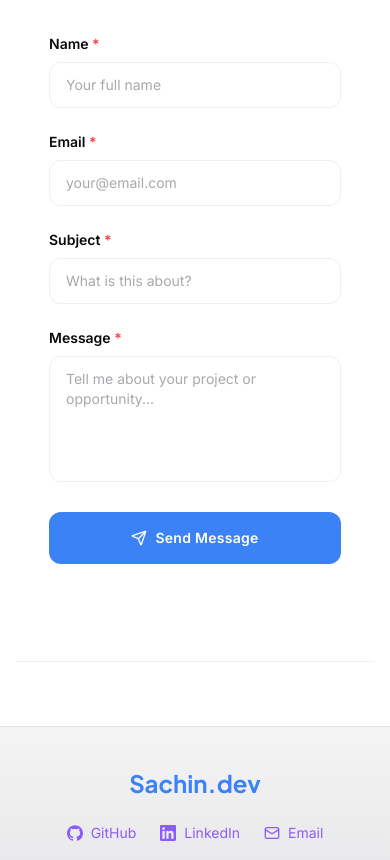
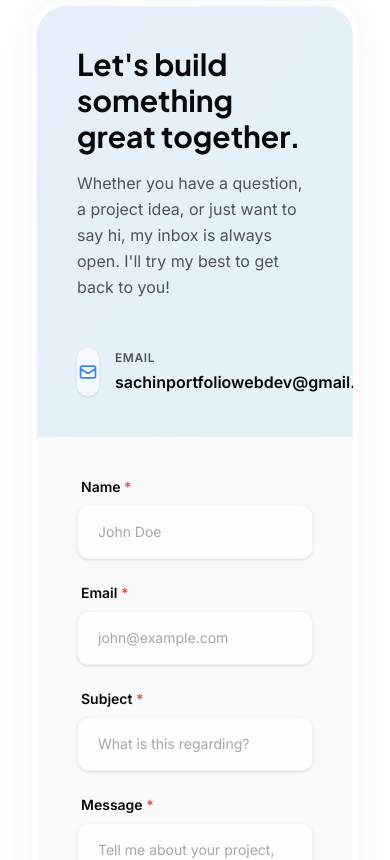
Before and after one commit to Sachin7568/Portfolio, a Next.js app: page / in a window 390 px wide. Shown: the part 8760-9620 px from the top of the page. Built offline with nearby package versions, Linux system fonts and the light colour scheme.

Commit message:
Completely redesign Contact section with premium split layout and integrate Web3Forms

```diff
--- a/src/components/sections/Contact.tsx
+++ b/src/components/sections/Contact.tsx
@@ -50,22 +50,33 @@ export function Contact() {
     setStatus("loading");
 
     try {
-      // Using Formspree - replace YOUR_FORM_ID with actual Formspree form ID
-      const response = await fetch("https://formspree.io/f/YOUR_FORM_ID", {
+      // Use Web3Forms for easy, serverless email sending
+      const response = await fetch("https://api.web3forms.com/submit", {
         method: "POST",
-        headers: { "Content-Type": "application/json" },
-        body: JSON.stringify(formData),
+        headers: {
+          "Content-Type": "application/json",
+          Accept: "application/json",
+        },
+        body: JSON.stringify({
+          // NOTE: Replace this with your actual Web3Forms access key
+          access_key: "YOUR_WEB3FORMS_ACCESS_KEY_HERE",
+          ...formData,
+        }),
       });
 
-      if (response.ok) {
+      const json = await response.json();
+
+      if (response.status === 200) {
         setStatus("success");
         setFormData(initialFormData);
         setTimeout(() => setStatus("idle"), 5000);
       } else {
+        console.error("Form submission failed:", json);
         setStatus("error");
         setTimeout(() => setStatus("idle"), 5000);
       }
-    } catch {
+    } catch (error) {
+      console.error("Form submission error:", error);
       setStatus("error");
       setTimeout(() => setStatus("idle"), 5000);
     }
@@ -83,10 +94,10 @@ export function Contact() {
 
     const inputClasses = (field: keyof FormData) =>
     cn(
-      "w-full px-4 py-3 rounded-xl bg-surface-container-lowest border text-on-surface text-sm font-body placeholder:text-on-surface-variant/50 focus:outline-none focus:ring-2 focus:ring-primary focus:border-transparent transition-all",
+      "w-full px-5 py-4 rounded-xl bg-surface-container-lowest/50 dark:bg-zinc-950/50 border text-on-surface text-sm font-body placeholder:text-on-surface-variant/50 focus:outline-none focus:ring-0 focus:border-primary transition-all duration-300 shadow-sm hover:bg-surface-container-lowest",
       errors[field]
-        ? "border-error ring-1 ring-error"
-        : "border-outline-variant/50"
+        ? "border-error focus:border-error"
+        : "border-outline-variant/30"
     );
 
   return (
@@ -95,30 +106,65 @@ export function Contact() {
       className="py-16 md:py-24 border-b border-outline-variant/50"
       aria-labelledby="contact-heading"
     >
-      <div className="max-w-2xl mx-auto">
+      <div className="max-w-5xl mx-auto px-4">
         <AnimatedSection>
           <SectionHeader title="Get In Touch" id="contact-heading" align="center" />
         </AnimatedSection>
 
         <AnimatedSection delay={0.2}>
-          <div className="glass dark:bg-zinc-900/60 p-8 md:p-12 rounded-3xl border border-outline-variant/30">
+          <div className="glass dark:bg-zinc-900/40 p-1 md:p-2 rounded-[2rem] border border-outline-variant/30 shadow-[0_0_40px_rgba(0,0,0,0.05)]">
+            <div className="bg-surface dark:bg-zinc-950/50 rounded-[1.8rem] overflow-hidden">
+              <div className="grid grid-cols-1 lg:grid-cols-5">
+                {/* Left Side: Contact Info */}
+                <div className="lg:col-span-2 bg-gradient-to-br from-primary/10 to-tertiary/10 p-10 md:p-12 flex flex-col justify-between border-b lg:border-b-0 lg:border-r border-outline-variant/20 relative overflow-hidden">
+                  <div className="absolute top-0 left-0 w-full h-full bg-[radial-gradient(ellipse_at_top_left,_var(--tw-gradient-stops))] from-primary/20 via-transparent to-transparent opacity-50" />
+
+                  <div className="relative z-10">
+                    <h3 className="font-headline text-3xl font-bold text-on-surface mb-4">
+                      Let&apos;s build something great together.
+                    </h3>
+                    <p className="font-body text-base text-on-surface-variant mb-12 leading-relaxed">
+                      Whether you have a question, a project idea, or just want to say hi, my inbox is always open. I&apos;ll try my best to get back to you!
+                    </p>
+
+                    <div className="space-y-6">
+                      <div className="flex items-center gap-4">
+                        <div className="w-12 h-12 rounded-full glass flex items-center justify-center text-primary shadow-sm">
+                          <svg className="w-5 h-5" fill="none" viewBox="0 0 24 24" stroke="currentColor"><path strokeLinecap="round" strokeLinejoin="round" strokeWidth={2} d="M3 8l7.89 5.26a2 2 0 002.22 0L21 8M5 19h14a2 2 0 002-2V7a2 2 0 00-2-2H5a2 2 0 00-2 2v10a2 2 0 002 2z" /></svg>
+                        </div>
+                        <div>
+                          <p className="text-xs text-on-surface-variant font-semibold uppercase tracking-wider mb-1">Email</p>
+                          <a href="mailto:sachinportfoliowebdev@gmail.com" className="text-on-surface font-semibold hover:text-primary transition-colors">
+                            sachinportfoliowebdev@gmail.com
+                          </a>
+                        </div>
+                      </div>
+                    </div>
+                  </div>
+                </div>
+
+                {/* Right Side: Form */}
+                <div className="lg:col-span-3 p-10 md:p-12">
                   {status === "success" ? (
-              <div className="text-center py-8">
-                <CheckCircle className="w-16 h-16 text-primary mx-auto mb-4" />
-                <h3 className="font-headline text-xl font-semibold text-on-surface mb-2">
+                    <div className="text-center py-16">
+                      <div className="w-20 h-20 bg-primary/10 rounded-full flex items-center justify-center mx-auto mb-6">
+                        <CheckCircle className="w-10 h-10 text-primary" />
+                      </div>
+                      <h3 className="font-headline text-2xl font-bold text-on-surface mb-3">
                         Message Sent!
                       </h3>
-                <p className="text-on-surface-variant">
+                      <p className="text-on-surface-variant text-lg">
                         Thank you for reaching out. I&apos;ll get back to you soon.
                       </p>
                     </div>
                   ) : (
                     <form onSubmit={handleSubmit} noValidate className="space-y-6">
+                      <div className="grid grid-cols-1 md:grid-cols-2 gap-6">
                         {/* Name */}
                         <div>
                           <label
                             htmlFor="contact-name"
-                    className="block text-sm font-semibold text-on-surface mb-2"
+                            className="block text-sm font-semibold text-on-surface mb-2 ml-1"
                           >
                             Name <span className="text-error">*</span>
                           </label>
@@ -128,14 +174,14 @@ export function Contact() {
                             name="name"
                             value={formData.name}
                             onChange={handleChange}
-                    placeholder="Your full name"
+                            placeholder="John Doe"
                             className={inputClasses("name")}
                             aria-invalid={!!errors.name}
                             aria-describedby={errors.name ? "name-error" : undefined}
                           />
                           {errors.name && (
-                    <p id="name-error" className="mt-1 text-xs text-error flex items-center gap-1">
-                      <AlertCircle className="w-3 h-3" />
+                            <p id="name-error" className="mt-2 text-xs font-semibold text-error flex items-center gap-1.5 ml-1">
+                              <AlertCircle className="w-3.5 h-3.5" />
                               {errors.name}
                             </p>
                           )}
@@ -145,7 +191,7 @@ export function Contact() {
                         <div>
                           <label
                             htmlFor="contact-email"
-                    className="block text-sm font-semibold text-on-surface mb-2"
+                            className="block text-sm font-semibold text-on-surface mb-2 ml-1"
                           >
                             Email <span className="text-error">*</span>
                           </label>
@@ -155,24 +201,25 @@ export function Contact() {
                             name="email"
                             value={formData.email}
                             onChange={handleChange}
-                    placeholder="your@email.com"
+                            placeholder="john@example.com"
                             className={inputClasses("email")}
                             aria-invalid={!!errors.email}
                             aria-describedby={errors.email ? "email-error" : undefined}
                           />
                           {errors.email && (
-                    <p id="email-error" className="mt-1 text-xs text-error flex items-center gap-1">
-                      <AlertCircle className="w-3 h-3" />
+                            <p id="email-error" className="mt-2 text-xs font-semibold text-error flex items-center gap-1.5 ml-1">
+                              <AlertCircle className="w-3.5 h-3.5" />
                               {errors.email}
                             </p>
                           )}
+                        </div>
                       </div>
 
                       {/* Subject */}
                       <div>
                         <label
                           htmlFor="contact-subject"
-                    className="block text-sm font-semibold text-on-surface mb-2"
+                          className="block text-sm font-semibold text-on-surface mb-2 ml-1"
                         >
                           Subject <span className="text-error">*</span>
                         </label>
@@ -182,14 +229,14 @@ export function Contact() {
                           name="subject"
                           value={formData.subject}
                           onChange={handleChange}
-                    placeholder="What is this about?"
+                          placeholder="What is this regarding?"
                           className={inputClasses("subject")}
                           aria-invalid={!!errors.subject}
                           aria-describedby={errors.subject ? "subject-error" : undefined}
                         />
                         {errors.subject && (
-                    <p id="subject-error" className="mt-1 text-xs text-error flex items-center gap-1">
-                      <AlertCircle className="w-3 h-3" />
+                          <p id="subject-error" className="mt-2 text-xs font-semibold text-error flex items-center gap-1.5 ml-1">
+                            <AlertCircle className="w-3.5 h-3.5" />
                             {errors.subject}
                           </p>
                         )}
@@ -199,7 +246,7 @@ export function Contact() {
                       <div>
                         <label
                           htmlFor="contact-message"
-                    className="block text-sm font-semibold text-on-surface mb-2"
+                          className="block text-sm font-semibold text-on-surface mb-2 ml-1"
                         >
                           Message <span className="text-error">*</span>
                         </label>
@@ -208,15 +255,15 @@ export function Contact() {
                           name="message"
                           value={formData.message}
                           onChange={handleChange}
-                    placeholder="Tell me about your project or opportunity..."
-                    rows={5}
+                          placeholder="Tell me about your project, opportunity, or just say hi..."
+                          rows={6}
                           className={cn(inputClasses("message"), "resize-none")}
                           aria-invalid={!!errors.message}
                           aria-describedby={errors.message ? "message-error" : undefined}
                         />
                         {errors.message && (
-                    <p id="message-error" className="mt-1 text-xs text-error flex items-center gap-1">
-                      <AlertCircle className="w-3 h-3" />
+                          <p id="message-error" className="mt-2 text-xs font-semibold text-error flex items-center gap-1.5 ml-1">
+                            <AlertCircle className="w-3.5 h-3.5" />
                             {errors.message}
                           </p>
                         )}
@@ -224,9 +271,9 @@ export function Contact() {
 
                       {/* Error banner */}
                       {status === "error" && (
-                  <div className="p-4 rounded-xl bg-error-container text-on-error-container text-sm flex items-center gap-2">
-                    <AlertCircle className="w-4 h-4 shrink-0" />
-                    Something went wrong. Please try again or email me directly.
+                        <div className="p-4 rounded-xl bg-error-container/50 border border-error/20 text-on-surface text-sm flex items-center gap-3 font-semibold">
+                          <AlertCircle className="w-5 h-5 shrink-0 text-error" />
+                          Submission failed. Please check your Access Key or try emailing directly.
                         </div>
                       )}
 
@@ -234,16 +281,16 @@ export function Contact() {
                       <button
                         type="submit"
                         disabled={status === "loading"}
-                  className="w-full inline-flex items-center justify-center gap-2 bg-primary text-on-primary font-body text-sm font-semibold tracking-[0.02em] px-8 py-4 rounded-xl hover:bg-on-primary-fixed-variant hover:-translate-y-0.5 hover:shadow-lg hover:shadow-primary/20 transition-all duration-300 disabled:opacity-60 disabled:cursor-not-allowed disabled:hover:translate-y-0 focus-visible:outline-2 focus-visible:outline-offset-2 focus-visible:outline-primary"
+                        className="w-full inline-flex items-center justify-center gap-2 bg-gradient-to-r from-primary to-secondary text-white font-body text-sm font-bold tracking-[0.02em] px-8 py-4 rounded-xl hover:-translate-y-1 hover:shadow-[0_0_20px_rgba(59,130,246,0.4)] transition-all duration-300 disabled:opacity-60 disabled:cursor-not-allowed disabled:hover:translate-y-0"
                       >
                         {status === "loading" ? (
                           <>
-                      <Loader2 className="w-4 h-4 animate-spin" />
+                            <Loader2 className="w-5 h-5 animate-spin" />
                             Sending...
                           </>
                         ) : (
                           <>
-                      <Send className="w-4 h-4" />
+                            <Send className="w-5 h-5" />
                             Send Message
                           </>
                         )}
@@ -251,6 +298,9 @@ export function Contact() {
                     </form>
                   )}
                 </div>
+              </div>
+            </div>
+          </div>
         </AnimatedSection>
       </div>
     </section>
```
Lines whose indentation alone changed are shown as unchanged.
